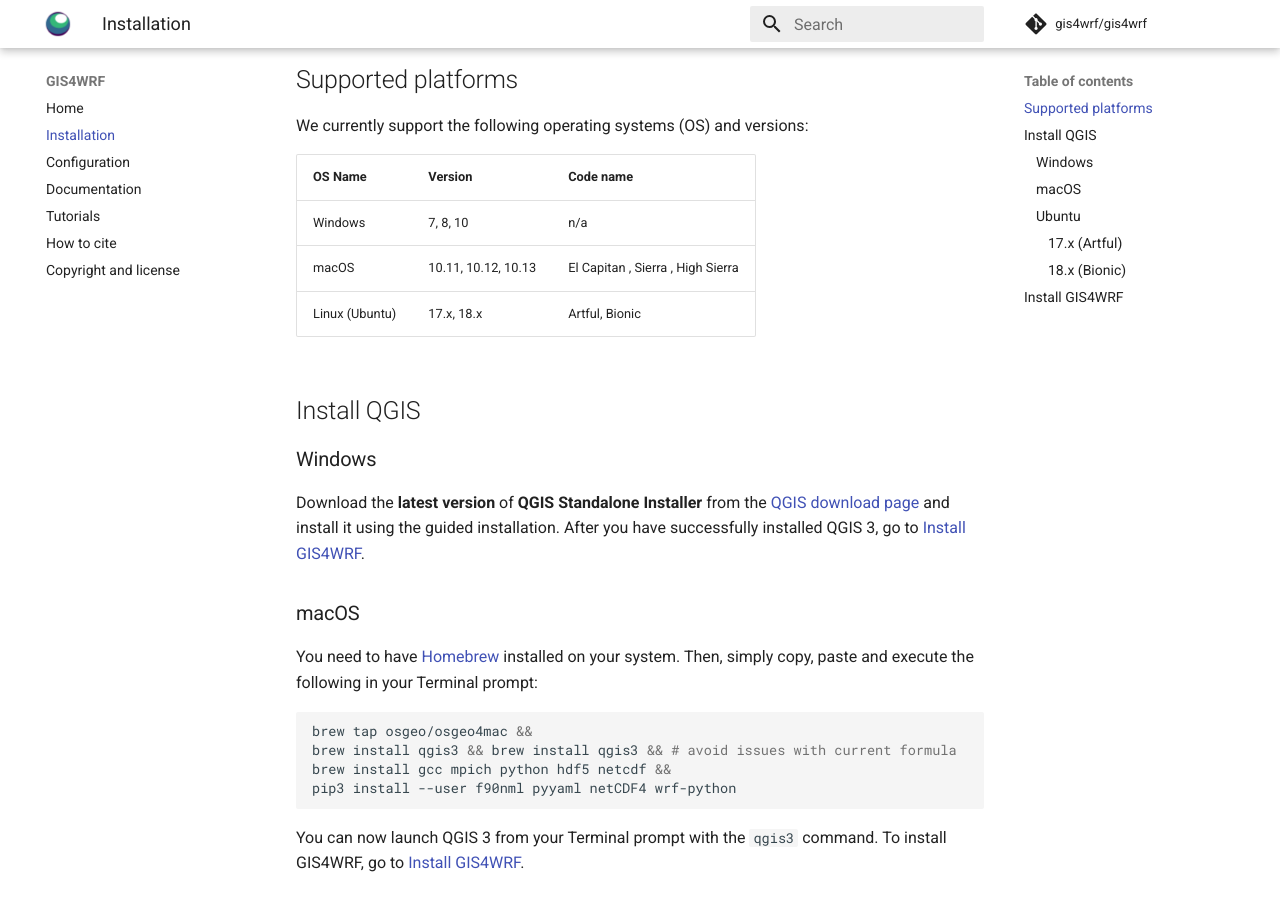
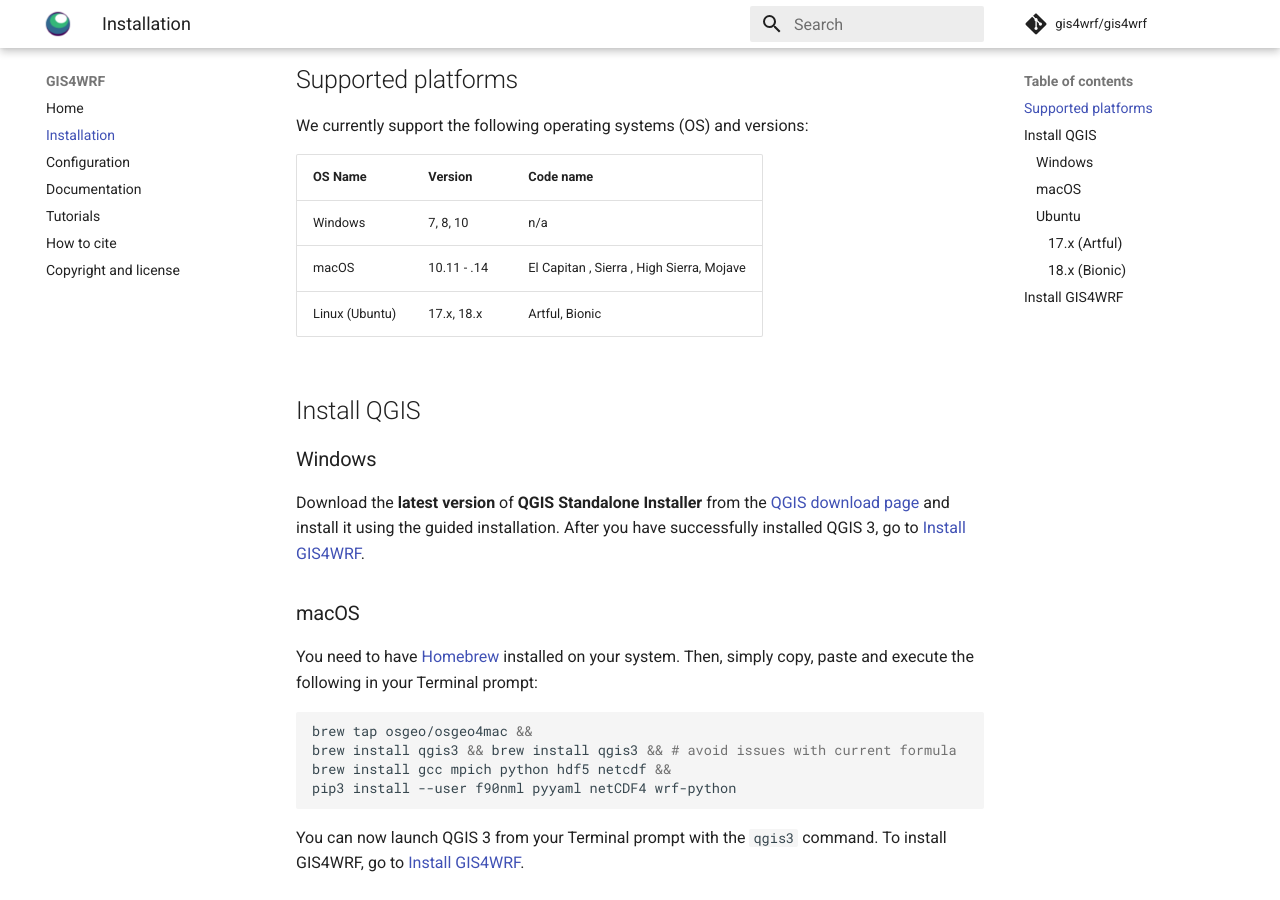
Before and after one commit to GIS4WRF/gis4wrf.github.io, an MkDocs documentation site: the page built from docs/installation/index.md, in a window 1280 px wide and 900 px high, scrolled down 313 px. Built offline with MkDocs 1.6.1 and Material for MkDocs 9.7.7, drawn with Linux system fonts in a browser that asks for light colours; comment, search, counter and statistics services are not loaded.

Commit message:
update table of supported sys and fix refs

```diff
--- a/docs/installation/index.md
+++ b/docs/installation/index.md
@@ -6,11 +6,11 @@
 ## Supported platforms
 We currently support the following operating systems (OS) and versions:
 
-| OS Name       | Version               | Code name                         |
-|---------------|-----------------------|-----------------------------------|
-|Windows        | 7, 8, 10              | n/a                               |
-|macOS          | 10.11, 10.12, 10.13   | El Capitan , Sierra , High Sierra |
-|Linux (Ubuntu) | 17.x, 18.x            | Artful, Bionic                    |
+| OS Name       | Version     | Code name                                 |
+|---------------|------------ |-------------------------------------------|
+|Windows        | 7, 8, 10    | n/a                                       |
+|macOS          | 10.11 - .14 | El Capitan , Sierra , High Sierra, Mojave |
+|Linux (Ubuntu) | 17.x, 18.x  | Artful, Bionic                            |
 
 ## Install QGIS
 
```
Also changed, not shown: docs/cite/index.md (+3 -4 lines), docs/index.md (+2 -2 lines).
